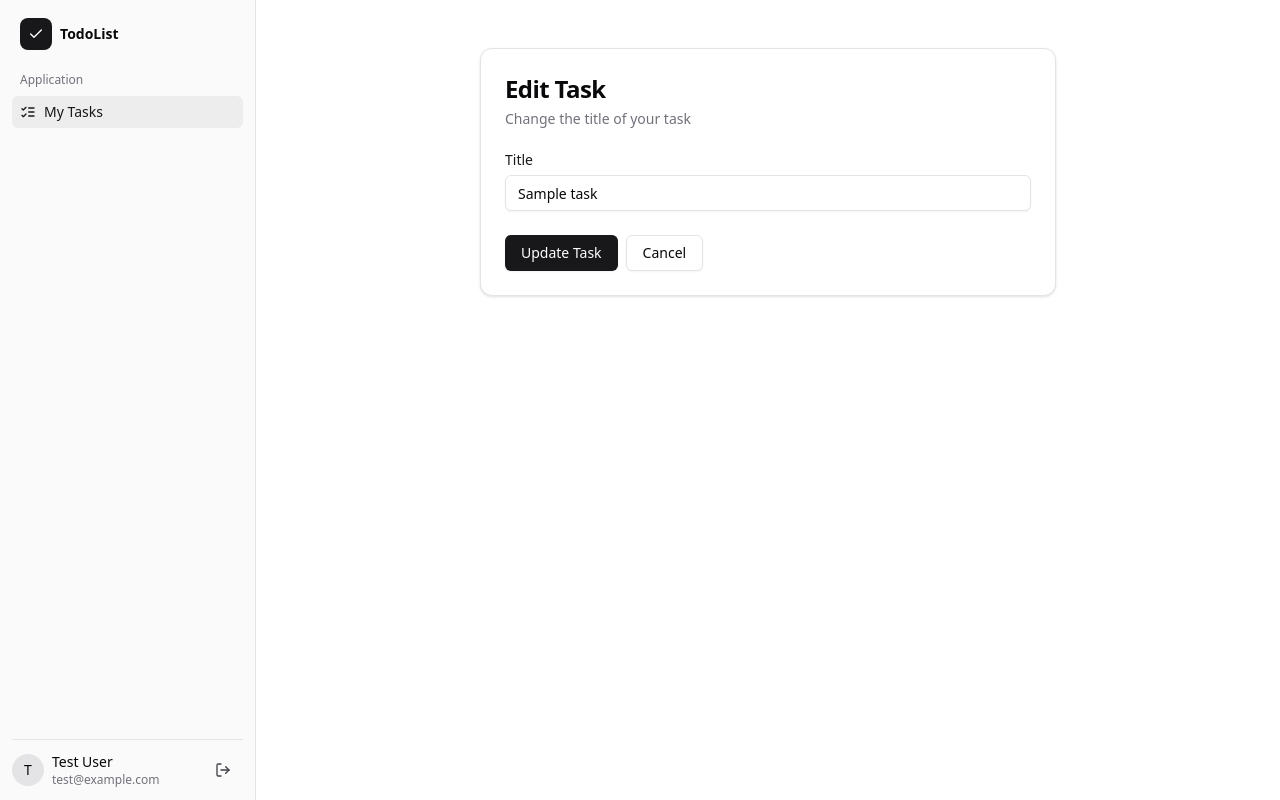
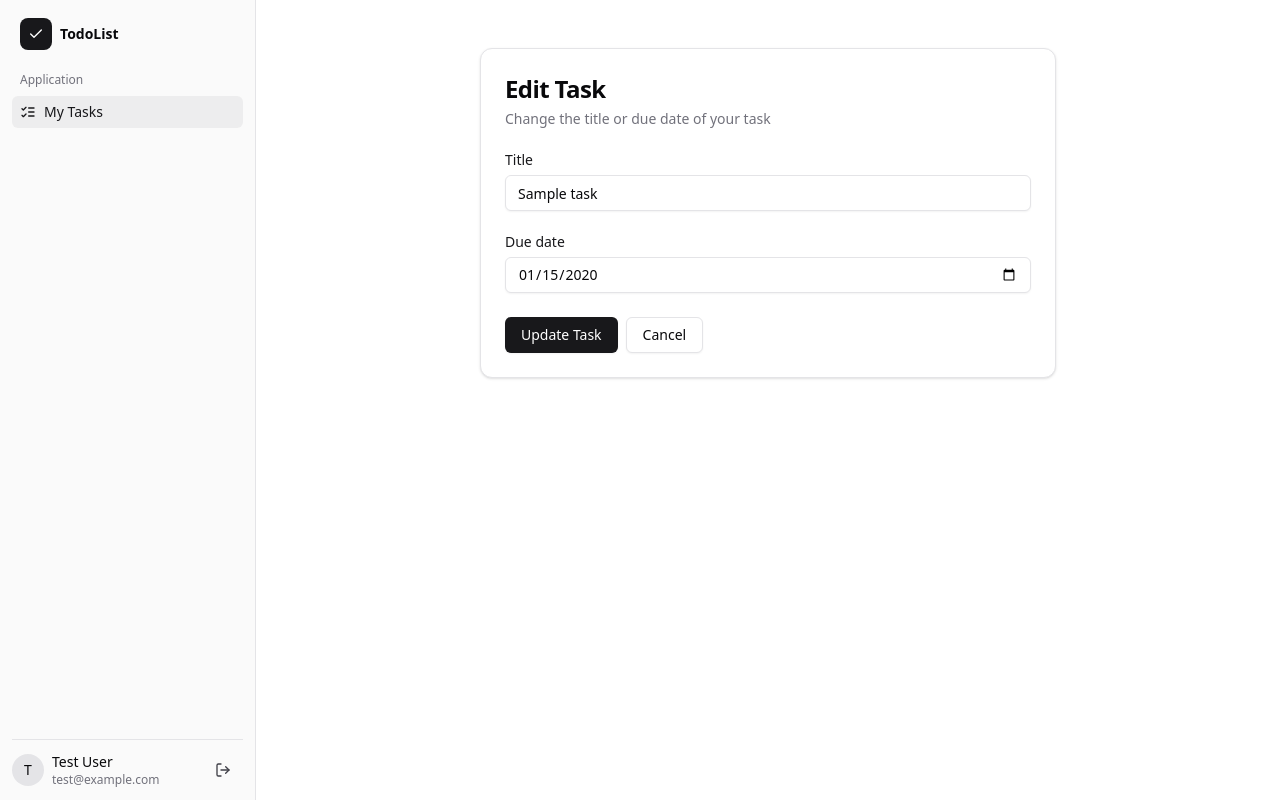
Before and after one commit to anassyd/TodoList_laravel, a Laravel app: page /tasks/1/edit in a window 1280 px wide. Run offline with Laravel 12, Linux system fonts and the light colour scheme; a user stored in the database is signed in; data comes from the database, SQL or seed files in the repository; tables that the repository leaves empty hold one stand-in row (values such as "Sample post"); style sheets or scripts are compiled from the project's sources.

Commit message:
Add due date to create and edit forms

```diff
--- a/app/Http/Controllers/AuthController.php
+++ b/app/Http/Controllers/AuthController.php
@@ -45,6 +45,7 @@ class AuthController extends Controller
         $validated = $request->validate([
             'email' => 'required|string|email',
             'password' => 'required|string',
+            'due_date' => 'nullable|date|after_or_equal:today',
         ]);
 
         if (Auth::attempt($validated)) {
--- a/app/Http/Controllers/TaskController.php
+++ b/app/Http/Controllers/TaskController.php
@@ -19,6 +19,8 @@ class TaskController extends Controller
     {
         $validated = $request->validate([
             'title' => 'required|string|max:255',
+            'due_date' => 'nullable|date|after_or_equal:today',
+
         ]);
 
         $request->user()->tasks()->create($validated);
@@ -39,6 +41,7 @@ class TaskController extends Controller
         Gate::authorize('update', $task);
         $validated = $request->validate([
             'title' => 'required|string|max:255',
+            'due_date' => 'nullable|date|after_or_equal:today',
         ]);
 
         $task->update($validated);
--- a/resources/views/tasks/edit.blade.php
+++ b/resources/views/tasks/edit.blade.php
@@ -4,7 +4,7 @@
 
 @section('content')
     <h1 class="text-2xl font-semibold tracking-tight">Edit Task</h1>
-    <p class="mt-1 mb-6 text-sm text-zinc-500">Change the title of your task</p>
+    <p class="mt-1 mb-6 text-sm text-zinc-500">Change the title or due date of your task</p>
 
     <form action="{{ route('tasks.update', $task) }}" method="POST" class="flex flex-col gap-6">
         @csrf
@@ -16,6 +16,13 @@
             <x-input-error name="title" />
         </div>
 
+        <div>
+            <x-label for="due_date">Due date</x-label>
+            <x-input type="date" name="due_date" id="due_date"
+                :value="old('due_date', $task->due_date?->format('Y-m-d'))" class="w-auto" />
+            <x-input-error name="due_date" />
+        </div>
+
         <div class="flex items-center gap-2">
             <x-button>Update Task</x-button>
             <x-button variant="outline" :href="route('tasks.index')">Cancel</x-button>
--- a/resources/views/tasks/index.blade.php
+++ b/resources/views/tasks/index.blade.php
@@ -13,9 +13,11 @@
     <form action="{{ route('tasks.store') }}" method="POST" class="flex gap-2">
         @csrf
         <x-input name="title" placeholder="Enter task title" :value="old('title')" />
+        <x-input type="date" name="due_date" :value="old('due_date')" class="w-auto" />
         <x-button>Add Task</x-button>
     </form>
     <x-input-error name="title" />
+    <x-input-error name="due_date" />
 
     <ul class="mt-6 divide-y divide-zinc-200 rounded-lg border border-zinc-200">
         @forelse ($tasks as $task)
```
